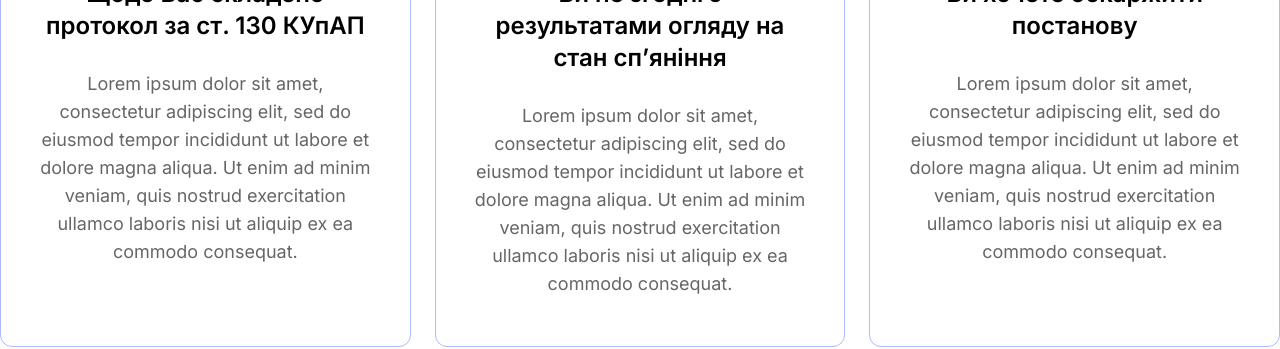
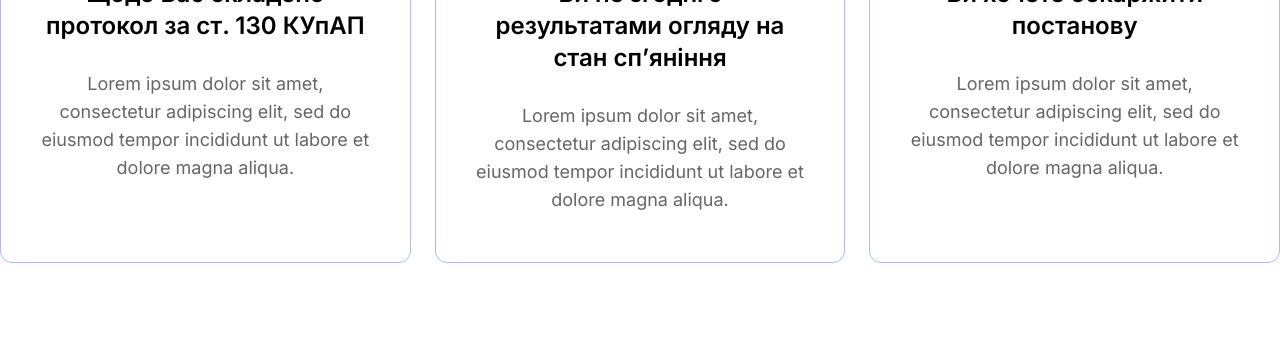
Before and after one commit to OlenaG68/defenceteam, a Next.js app: page / in a window 1280 px wide. Shown: the part 1187-1536 px from the top of the page. Built offline with nearby package versions, Linux system fonts and the light colour scheme.

Commit message:
fix text

```diff
--- a/components/contentBlock/HelpYouWith.tsx
+++ b/components/contentBlock/HelpYouWith.tsx
@@ -6,19 +6,19 @@
             title: "Щодо Вас складено протокол за ст. 130 КУпАП",
             icon: "icon",
             id: 1,
-            desc: "Lorem ipsum dolor sit amet, consectetur adipiscing elit, sed do eiusmod tempor incididunt ut labore et dolore magna aliqua. Ut enim ad minim veniam, quis nostrud exercitation ullamco laboris nisi ut aliquip ex ea commodo consequat.",
+            desc: "Lorem ipsum dolor sit amet, consectetur adipiscing elit, sed do eiusmod tempor incididunt ut labore et dolore magna aliqua.",
         },
         {
             title: "Ви не згодні з результатами огляду на стан сп’яніння",
             icon: "icon",
             id: 2,
-            desc: "Lorem ipsum dolor sit amet, consectetur adipiscing elit, sed do eiusmod tempor incididunt ut labore et dolore magna aliqua. Ut enim ad minim veniam, quis nostrud exercitation ullamco laboris nisi ut aliquip ex ea commodo consequat.",
+            desc: "Lorem ipsum dolor sit amet, consectetur adipiscing elit, sed do eiusmod tempor incididunt ut labore et dolore magna aliqua.",
         },
         {
             title: "Ви хочете оскаржити постанову",
             icon: "icon",
             id: 3,
-            desc: "Lorem ipsum dolor sit amet, consectetur adipiscing elit, sed do eiusmod tempor incididunt ut labore et dolore magna aliqua. Ut enim ad minim veniam, quis nostrud exercitation ullamco laboris nisi ut aliquip ex ea commodo consequat.",
+            desc: "Lorem ipsum dolor sit amet, consectetur adipiscing elit, sed do eiusmod tempor incididunt ut labore et dolore magna aliqua.",
         },
     ];
     return (
```
